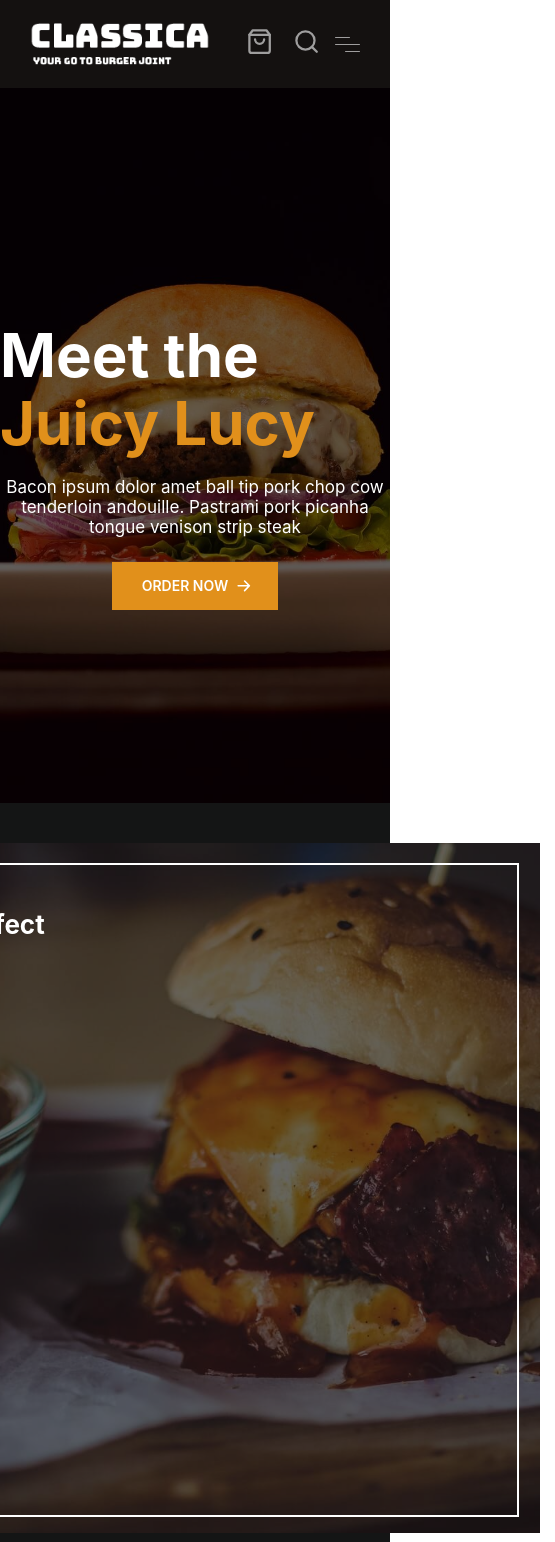
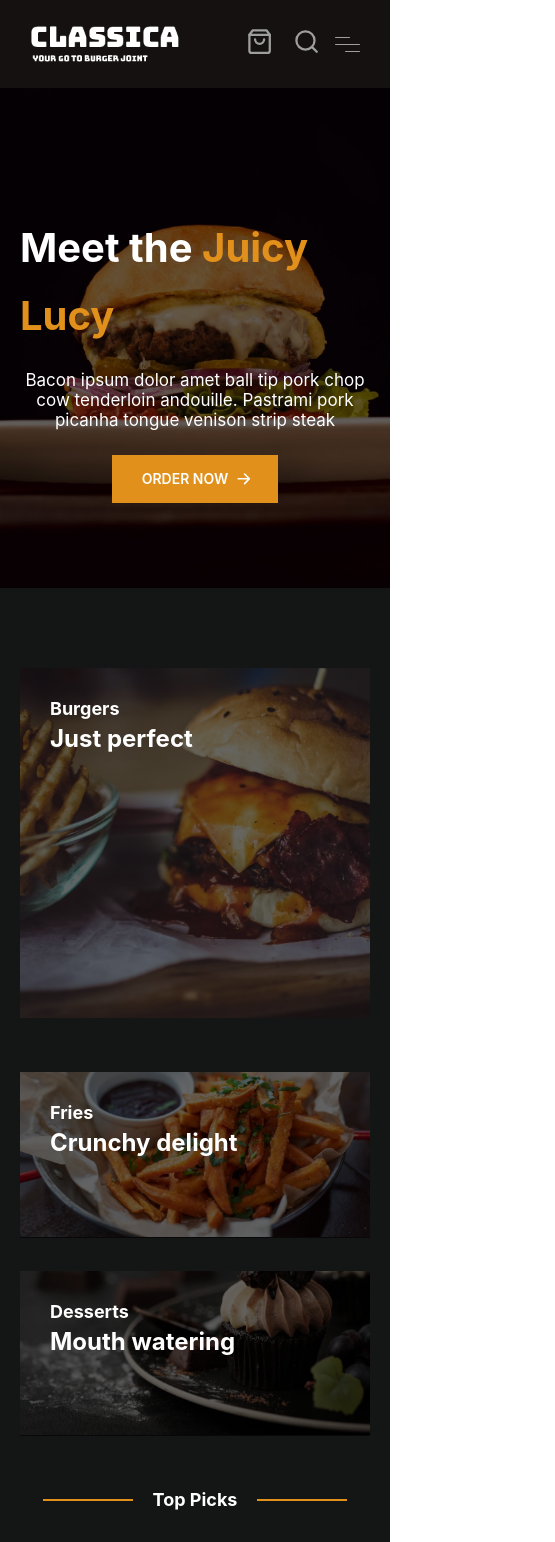
Before and after one commit to rezashokri99/classica-food, a React (Create React App) app: page / in a window 390 px wide. Shown: the top 1542 px of the page, 555 px wide, since content can reach past the window. Built offline with nearby package versions, Linux system fonts and the light colour scheme.

Commit message:
make responsive project

```diff
--- a/src/components/HomePage/FreeDeliverySection.module.scss
+++ b/src/components/HomePage/FreeDeliverySection.module.scss
@@ -1,4 +1,5 @@
 @import "../variables";
+@import "../mixins";
 
 
 .freeDeliverySection {
@@ -94,6 +95,11 @@
         h2 {
             font-size: 42px;
             margin-bottom: 20px;
+
+            @include query(991px) {
+                font-size: 26px;
+            }
+
         }
     }
 
--- a/src/components/HomePage/Landing.module.scss
+++ b/src/components/HomePage/Landing.module.scss
@@ -1,5 +1,5 @@
 @import "../variables";
-
+@import "../mixins";
 
 
 
@@ -7,6 +7,12 @@
     position: relative;
     height: 715px;
     width: 100%;
+
+
+    @include query(991px) {
+        height: 500px;
+    }
+
 
 
     .landingbackground {
@@ -43,11 +49,19 @@
         justify-content: center;
         z-index: 2;
 
+        @include query(575px) {
+            width: fit-content;
+            padding: 0 20px;
+        }
 
         h1.title {
             font-size: 60px;
             line-height: 68px;
             margin-top: 40px;
+
+            @include query(991px) {
+                font-size: 40px;
+            }
 
             span {
                 color: $orangeColor;
--- a/src/components/HomePage/Suggestions.module.scss
+++ b/src/components/HomePage/Suggestions.module.scss
@@ -16,6 +16,16 @@
         flex-direction: column;
         align-items: center;
     }
+
+    @include query(768px) {
+        height: 1170px;
+    }
+
+    @include query(575px) {
+        height: fit-content;
+        padding: 80px 0 50px;
+    }
+
     .suggestionsContent {
         width: 1140px;
         display: flex;
@@ -34,6 +44,16 @@
             align-items: center;
         }
 
+        @include query(768px) {
+            width: 540px;
+        }
+
+        @include query(575px) {
+            width: 100%;
+            padding: 0 20px;
+        }
+
+
 
         .col_6:last-child {
 
@@ -44,7 +64,17 @@
 
                         @include query(991px) {
                             width: 690px;
-                            height: 340px;
+                            height: 324px;
+                        }
+
+                        @include query(768px) {
+                            width: 510px;
+                            height: 240px;
+                        }
+                        @include query(575px) {
+                            width: 100% !important;
+                            height: 98.5% !important;
+                            max-width: 100% !important;
                         }
 
                     }
@@ -53,7 +83,12 @@
 
                         @include query(991px) {
                             width: 650px;
-                            height: 300px;
+                            height: 280px;
+                        }
+
+                        @include query(768px) {
+                            width: 475px !important;
+                            height: 200px !important;
                         }
                     }
 
@@ -71,6 +106,19 @@
                     height: 325px;
                 }
 
+                @include query(768px) {
+                    width: 510px;
+                    height: 240px;
+                }
+
+                @include query(575px) {
+                    width: 100% !important;
+                    height: fit-content !important;
+                    max-width: 100% !important;
+                    margin-left: 30px;
+                    margin-right: 30px;
+                }
+
 
                 img {
                     @include query(1190px) {
@@ -80,6 +128,16 @@
                     @include query(991px) {
                         width: 690px !important;
                         height: auto !important;
+                    }
+
+                    @include query(768px) {
+                        width: 510px !important;
+                        height: 240px !important;
+                    }
+
+                    @include query(575px) {
+                        width: 100% !important;
+                        height: fit-content !important;
                     }
 
                 }
@@ -96,6 +154,18 @@
                         height: 325px;
                     }
 
+                    @include query(768px) {
+                        width: 510px;
+                        height: 240px;
+                    }
+
+                    @include query(575px) {
+                        width: 100% !important;
+                        height: 100% !important;
+                        max-width: 100% !important;
+                    }
+
+
                     &::before {
                         @include query(1190px) {
                             height: 211px;
@@ -105,6 +175,16 @@
                         @include query(991px) {
                             width: 690px;
                             height: 100%;
+                        }
+
+                        @include query(768px) {
+                            width: 510px;
+                            height: 240px;
+                        }
+                        @include query(575px) {
+                            width: 100% !important;
+                            height: 98.5% !important;
+                            max-width: 100% !important;
                         }
 
                     }
@@ -119,11 +199,27 @@
                             width: 650px;
                             height: 280px;
                         }
+
+                        @include query(768px) {
+                            width: 475px !important;
+                            height: 200px !important;
+                        }
+
+                        @include query(575px) {
+                            display: none;
+                        }
                     }
 
                 }
 
 
+            }
+        }
+
+
+        .col_6:first-child {
+            @include query(575px) {
+                margin-bottom: 50px;
             }
         }
 
@@ -144,6 +240,17 @@
                 height: 720px;
             }
 
+            @include query(768px) {
+                width: 540px;
+                height: 540px;
+            }
+
+            @include query(575px) {
+                width: 100%;
+                height: fit-content !important;
+                max-width: 100%;
+            }
+
 
 
             a {
@@ -160,6 +267,19 @@
                     @include query(991px) {
                         width: 690px !important;
                         height: 690px !important;
+                    }
+
+                    @include query(768px) {
+                        width: 510px !important;
+                        height: 510px !important;
+                    }
+
+                    @include query(575px) {
+                        width: 100% !important;
+                        max-width: 100% !important;
+                        height: fit-content !important;
+                        margin-left: 30px;
+                        margin-right: 30px;
                     }
 
 
@@ -182,6 +302,16 @@
                     @include query(991px) {
                         width: 690px !important;
                         height: 690px !important;
+                    }
+
+                    @include query(768px) {
+                        width: 510px !important;
+                        height: 510px !important;
+                    }
+
+                    @include query(575px) {
+                        width: 100% !important;
+                        height: 100% !important;
                     }
 
 
@@ -207,6 +337,18 @@
                         height: 690px;
                     }
 
+                    @include query(768px) {
+                        width: 510px !important;
+                        height: 510px !important;
+                    }
+
+                    @include query(575px) {
+                        width: 100% !important;
+                        height: 100% !important;
+                        max-width: 100% !important;
+                        padding: 30px;
+                    }
+
                     &::before {
                         content: '';
                         position: absolute;
@@ -228,6 +370,19 @@
                             width: 690px;
                             height: 690px;
                         }
+
+                        @include query(768px) {
+                            width: 510px;
+                            height: 510px;
+                        }
+
+                        @include query(575px) {
+                            width: 100% !important;
+                            height: 99% !important;
+                            max-width: 100% !important;
+                        }
+
+
                     }
 
                     &::after {
@@ -249,6 +404,16 @@
                             width: 650px;
                             height: 650px;
                         }
+
+                        @include query(768px) {
+                            width: 470px;
+                            height: 470px;
+                        }
+
+                        @include query(575px) {
+                            display: none;
+                        }
+
                     }
 
 
@@ -262,6 +427,10 @@
                         margin-bottom: 5px;
                         font-size: 26px;
                         color: $whiteColor;
+
+                        @include query(575px) {
+                            font-size: 24px;
+                        }
                     }
 
                 }
--- a/src/components/HomePage/TopPicks.module.scss
+++ b/src/components/HomePage/TopPicks.module.scss
@@ -10,6 +10,11 @@
     background-color: #141515;
     display: flex;
     justify-content: center;
+
+
+    @include query(768px) {
+        height: 2009px;
+    }
 }
 
 
@@ -20,7 +25,6 @@
     flex-direction: column;
     // justify-content: center;
     // text-align: center;
-
 
 
     .titleContainer {
@@ -68,6 +72,11 @@
             font-size: 42px;
             margin-bottom: 20px;
             line-height: 48px;
+
+            @include query(991px) {
+                font-size: 26px;
+            }
+
         }
 
         p {
@@ -120,8 +129,26 @@
 
         transition: opacity .15s linear;
         display: flex;
-            flex-wrap: wrap;
-            justify-content: center;
+        flex-wrap: wrap;
+        justify-content: center;
+
+
+        @include query(768px) {
+            flex-direction: column;
+            align-items: center;
+        }
+
+
+        #menu_appetizers {
+
+            @include query(768px) {
+                display: flex;
+                height: 100%;
+                flex-direction: column;
+                // align-items: center;
+            }
+        }
+
 
         .row {
             display: flex;
@@ -139,6 +166,10 @@
                 width: 690px;
             }
 
+            @include query(768px) {
+                width: 540px;
+            }
+
 
 
             .col_4 {
@@ -153,11 +184,20 @@
                 overflow: hidden;
 
 
+                @include query(768px) {
+                    width: 100%;
+                    flex: 0 0 100%;
+                    max-width: 100%;
+                    margin-bottom: 60px ;
+                }
+
 
                 .productImageContainer {
                     height: 350px;
                     width: 350px;
                     background-color: #17191a;
+                    display: flex;
+                    justify-content: center;
 
 
                     @include query(1190px) {
@@ -168,6 +208,11 @@
                     @include query(991px) {
                         width: 210px;
                         height: 210px;
+                    }
+
+                    @include query(768px) {
+                        width: 510px;
+                        height: 350px;
                     }
 
 
@@ -181,6 +226,12 @@
                         overflow: hidden;
                         width: 100%;
                         transition: all .3s;
+
+                        @include query(768px) {
+                            width: 350px;
+                            height: 350px;
+                        }
+
                     }
                 }
 
@@ -191,6 +242,9 @@
                         margin-bottom: 15px;
                         font-size: 22px;
 
+                        @include query(768px) {
+                            margin-bottom: 5px ;
+                        }
 
                         a{
                             color: #e8e6e3;
--- a/src/components/Layout/Footer.module.scss
+++ b/src/components/Layout/Footer.module.scss
@@ -15,6 +15,10 @@
     @include query(1190px) {
         height: 765px;
     }
+    @include query(768px) {
+        height: 1150px;
+    }
+
 }
 
 
@@ -34,6 +38,10 @@
     @include query(991px) {
         width: 690px;
     }
+    @include query(768px) {
+        width: 540px;
+        height: 990px;
+    }
 
 
 
@@ -43,6 +51,13 @@
         position: relative;
         padding-right: 15px;
         padding-left: 15px;
+
+
+        @include query(768px) {
+            padding-bottom: 0;
+            margin-bottom: 0px;
+        }
+
     }
     ul {
         list-style: none;
@@ -59,6 +74,10 @@
         @include query(1190px) {
             flex: 0 0 50%;
             max-width: 50%;
+        }
+        @include query(768px) {
+            flex: 0 0 100%;
+            max-width: 100%;
         }
 
         .footerLogo img {
@@ -107,6 +126,12 @@
             max-width: 25%;
         }
 
+        @include query(768px) {
+            flex: 0 0 50%;
+            max-width: 50%;
+        }
+
+
         h5 {
             margin-bottom: 20px;
             color: $whiteColor;
@@ -151,6 +176,7 @@
         @include query(1190px) {
             flex: 0 0 50%;
             max-width: 50%;
+            margin: 0;
         }
 
         @include query(991px) {
@@ -159,6 +185,11 @@
             max-width: 60%;
         }
 
+        @include query(768px) {
+            flex: 0 0 100%;
+            max-width: 100%;
+            margin: 0;
+        }
 
         h5 {
             margin-bottom: 20px;
@@ -176,6 +207,10 @@
                 width: 96px;
                 margin-right: 30px;
                 cursor: pointer;
+
+                @include query(768px) {
+                    width: 150px;
+                }
             }
 
         }
@@ -198,6 +233,10 @@
 
     @include query(991px) {
         width: 690px;
+    }
+
+    @include query(768px) {
+        width: 540px;
     }
 
 
--- a/src/components/Layout/Navbar.module.scss
+++ b/src/components/Layout/Navbar.module.scss
@@ -33,10 +33,18 @@
             max-width: 720px;
         }
 
+        @include query(768px) {
+            width: 540px;
+        }
+
 
 
         img {
             width: 180px;
+
+            @include query(991px) {
+                width: 150px;
+            }
         }
 
         ul {
--- a/src/components/Menu/Menu.module.scss
+++ b/src/components/Menu/Menu.module.scss
@@ -94,6 +94,10 @@
         @include query(991px) {
             width: 690px;
         }
+        @include query(768px) {
+            width: 540px;
+        }
+
 
         ul {
             list-style: none;
--- a/src/components/ProductDetails/ProductDetails.module.scss
+++ b/src/components/ProductDetails/ProductDetails.module.scss
@@ -98,12 +98,23 @@
         width: 690px;
     }
 
+    @include query(768px) {
+        width: 540px;
+        height: 1200px;
+        padding: 50px 0;
+    }
+
 
     .row {
         display: flex;
         flex-wrap: wrap;
         margin-right: -15px;
         margin-left: -15px;
+
+        @include query(768px) {
+            flex-direction: column;
+        }
+
 
         .col_4 {
             flex: 0 0 33.333333%;
@@ -113,9 +124,15 @@
             padding-right: 15px;
             padding-left: 15px;
 
+            @include query(768px) {
+                flex: 0 0 100%;
+                max-width: 100%;
+            }
 
             .productImage {
                 margin-bottom: 30px;
+                display: flex;
+                justify-content: center;
 
                 img {
                     max-width: 100%;
@@ -138,6 +155,11 @@
             padding-right: 15px;
             padding-left: 15px;
 
+
+            @include query(768px) {
+                flex: 0 0 100%;
+                max-width: 100%;
+            }
 
             .productHeader {
                 display: flex;
--- a/src/components/Shop/Shop.module.scss
+++ b/src/components/Shop/Shop.module.scss
@@ -23,6 +23,9 @@
 
     @include query(991px) {
         width: 690px;
+    }
+    @include query(768px) {
+        width: 540px;
     }
 
 
@@ -76,6 +79,9 @@
             display: flex;
             flex-wrap: wrap;
 
+            @include query(768px) {
+                flex-direction: column;
+            }
 
             .product {
                 margin-bottom: 30px;
@@ -89,6 +95,7 @@
                     margin-right: 15px;
                     overflow: hidden;
                     background-color: #1f1f1f;
+
 
                     img {
                         width: 100%;
@@ -137,6 +144,12 @@
             width: 100%;
             margin-bottom: 40px;
 
+            @include query(768px) {
+                flex: 0 0 90%;
+                max-width: 90%;
+                width: 100%;
+                margin-bottom: 60px;
+            }
 
 
             .productImageContainer {
@@ -155,6 +168,13 @@
                     width: 320px;
                 }
 
+                @include query(768px) {
+                    height: 350px;
+                    width: 510px;
+                    display: flex;
+                    justify-content: center;
+                }
+
 
                 &:hover {
                     img {
@@ -166,6 +186,12 @@
                     overflow: hidden;
                     width: 100%;
                     transition: all .3s;
+
+                    @include query(768px) {
+                        height: 350px;
+                        width: 350px;
+                    }
+
                 }
             }
 
```
